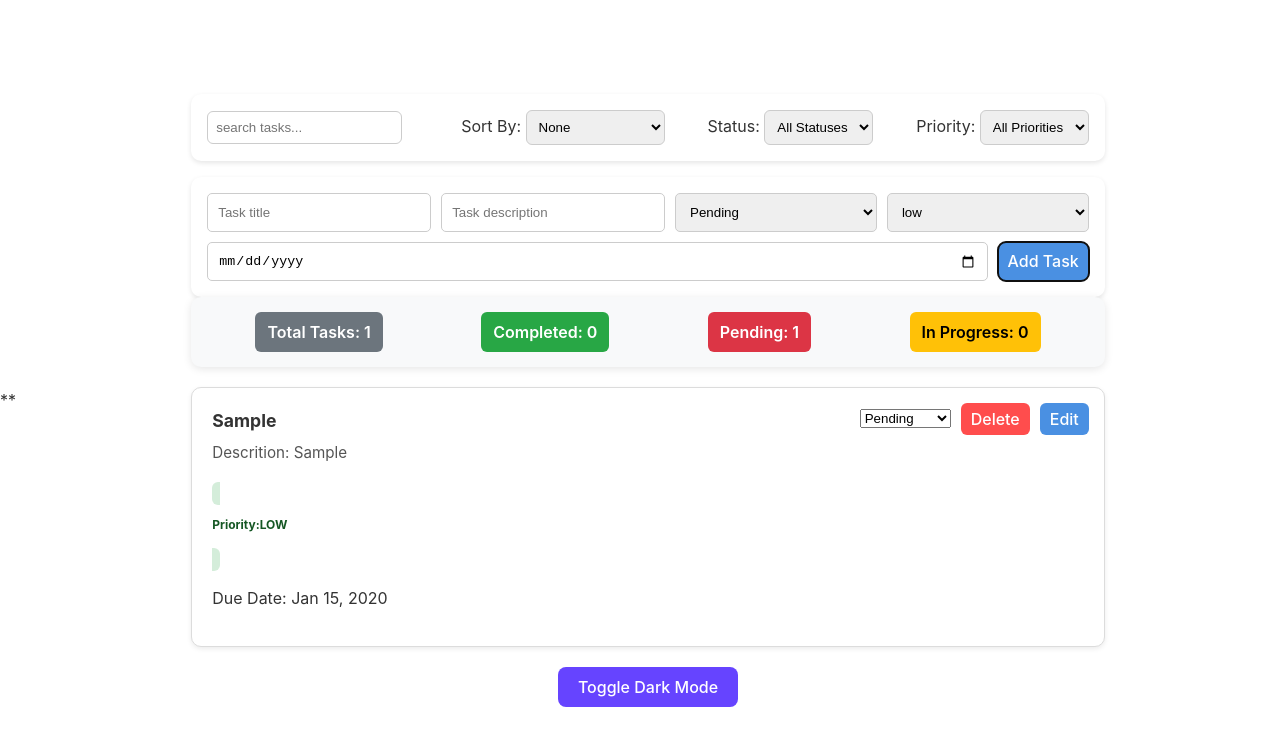
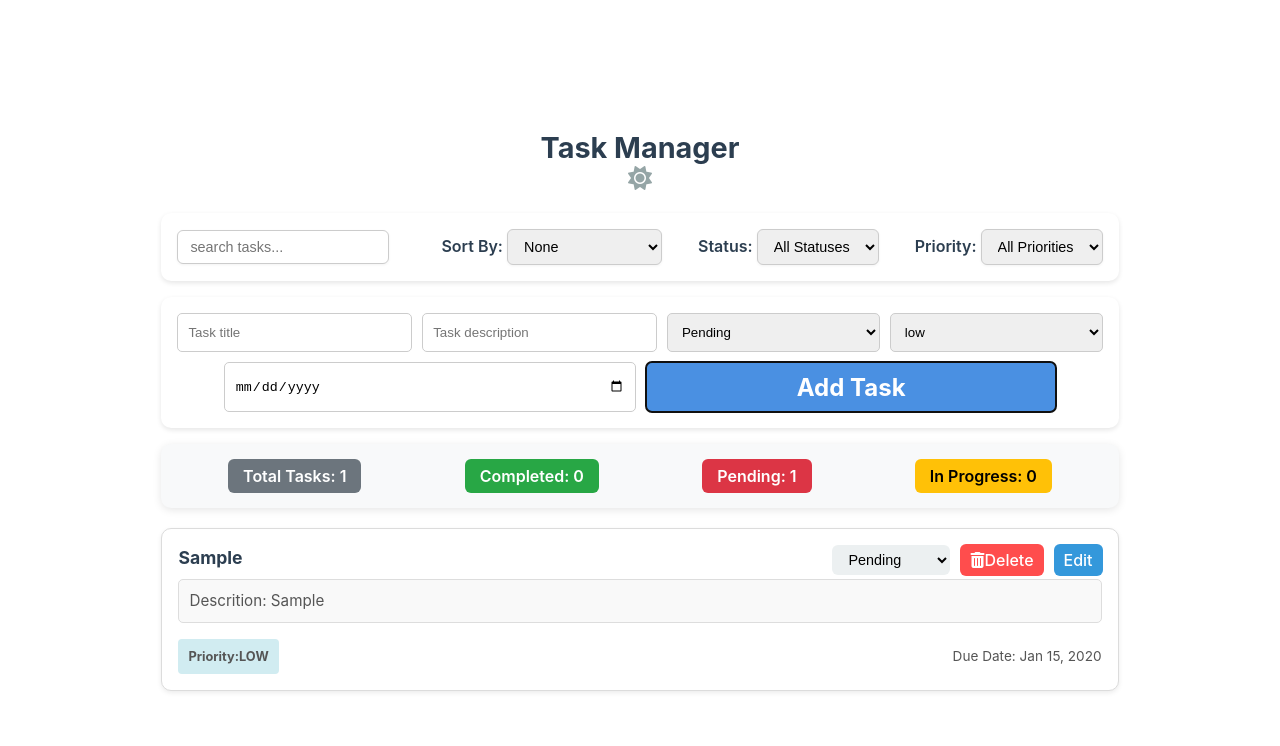
Before and after one commit to revathirao/-SBA-React-Dashboard-Application-, a React (Vite) app: page / in a window 1280 px wide. Both pictures are taken after typing "Sample", "Sample", "2020-01-15" into the empty fields and a click on the button "Add Task". Shown: the top 746 px of the page. Built offline with nearby package versions, Linux system fonts and the light colour scheme.

Commit message:
Added Css complete

```diff
--- a/index.html
+++ b/index.html
@@ -4,16 +4,13 @@
       <meta charset="UTF-8" />
       <link rel="icon" type="image/svg+xml" href="/vite.svg" />
       <link rel="stylesheet" href="App.css" />
-      **
       <link
          rel="stylesheet"
-         href="cdnjs.cloudflare.com"
-         integrity="sha512-SnH5WK+bZxgPHs44uWIX+LLJAJ9/2PkPKZ5QiAj6Ta86w+fsb2TkcmfRyVX3pBnMFcV7oQPJkl9QevSCWr3W6A=="
-         crossorigin="anonymous"
-         referrerpolicy="no-referrer" />
+         href="https://cdnjs.cloudflare.com/ajax/libs/font-awesome/6.5.0/css/all.min.css" />
       <meta name="viewport" content="width=device-width, initial-scale=1.0" />
       <title>taskmanager</title>
    </head>
+
    <body>
       <div id="root"></div>
       <script type="module" src="/src/main.tsx"></script>
--- a/src/App.css
+++ b/src/App.css
@@ -4,63 +4,15 @@
    padding: 2rem;
    text-align: center;
 }
-/* .dashboard-container {
-   padding: 20px;
-   max-width: 900px;
-   margin: 0 auto;
-}
 
-.task-list-item {
-   border: 1px solid #ccc;
-   padding: 10px;
-   margin-bottom: 10px;
-   border-radius: 5px;
-   transition: transform 0.2s;
-}
+/*GLOBAL STYLES*/
 
-.task-list-item:hover {
-   transform: scale(1.02);
-}
-
-body[data-theme="light"] {
-   background-color: #f9f9f9;
-   color: #333;
-}
-
-body[data-theme="dark"] {
-   background-color: #222;
-   color: #f9f9f9;
-}
-
-.task-list-item {
-   transition: all 0.3s ease;
-}
-
-.task-list-item-enter {
-   opacity: 0;
-   transform: translateY(-20px);
-}
-.task-list-item-enter-active {
-   opacity: 1;
-   transform: translateY(0);
-}
-.task-list-item-exit {
-   opacity: 1;
-   transform: translateY(0);
-}
-.task-list-item-exit-active {
-   opacity: 0;
-   transform: translateY(-20px);
-} */
-
-/* --------------------------------------
-   GLOBAL STYLES
----------------------------------------*/
 body {
    font-family: "Inter", sans-serif;
    margin: 0;
    padding: 0;
    color: #333;
+   transition: background-color 0.4s, color 0.4s ease;
 }
 
 .dashboard-container {
@@ -69,9 +21,24 @@ body {
    padding: 1rem;
 }
 
-/* --------------------------------------
-   FILTER BAR
----------------------------------------*/
+.app-header {
+   display: flex;
+   justify-content: space-between; /** NEW: Pushes the title and button to opposite ends **/
+   align-items: center; /** NEW: Vertically centers them **/
+   margin-bottom: 2rem; /** NEW: Adds space below the header before the filter bar **/
+   padding: 0 1rem; /** NEW: Ensures it aligns with your dashboard-container padding **/
+}
+
+h1 {
+   text-align: center;
+   margin-bottom: 0;
+   color: #2c3e50;
+   font-size: 1.8rem;
+   transition: color 0.4s ease;
+}
+
+/*   FILTER BAR*/
+
 .task-filter {
    background: white;
    padding: 1rem;
@@ -84,16 +51,29 @@ body {
    flex-wrap: wrap;
 }
 
+.task-filter label {
+   font-weight: 600;
+   color: #2c3e50;
+}
+
 .task-filter select,
 .task-filter input {
    padding: 8px;
    border-radius: 6px;
-   border: 1px solid #ccc;
+   border: 0.5px solid #ccc;
+   box-shadow: 0 1px 3px rgba(0, 0, 0, 0.05);
+   padding: 8px 12px;
+   cursor: pointer;
+   font-size: 0.9rem;
 }
 
-/* --------------------------------------
-   FORM STYLING
----------------------------------------*/
+.task-filter select:focus,
+.task-filter input:focus {
+   background-color: #eee;
+}
+
+/* FORM STYLING */
+
 .task-form {
    margin-top: 1rem;
    background: white;
@@ -112,28 +92,46 @@ body {
    border-radius: 5px;
    border: 1px solid #ccc;
 }
+.date-button-wrapper {
+   display: flex; /* side-by-side */
+   align-items: center; /* Aligns them vertically in the middle */
+   gap: 10px; /* Adds space between the date box and the button */
+   width: 90%;
+   margin: 0 auto;
+}
 
 .task-form button {
    background: #4a90e2;
    color: white;
    border: none;
    padding: 10px 18px;
-   border-radius: 8px;
+   padding: 25px;
+   border-radius: 6px;
    cursor: pointer;
    transition: 0.2s;
+   font-weight: bold;
+   font-size: 1.5rem;
+}
+
+.date-button-wrapper input,
+.task-form button {
+   flex: 1; /* both items grow equally to fill the space */
+   /* Ensure default width settings are not interfering*/
+   width: auto;
+   height: 50px; /* Set a specific, consistent height */
+   padding: 0 10px; /* padding- so content is centered vertically */
+   box-sizing: border-box;
 }
 
 .task-form button:hover {
-   background: #357ac8;
+   background: #365578 !important;
 }
 
-/* --------------------------------------
-   TASK ITEM CARD
----------------------------------------*/
+/* TASK ITEM SECTION */
+
 .task-item {
    background: white;
    border: 1px solid #dcdcdc;
-   border-radius: 10px;
    border-radius: 10px;
    padding: 1rem;
    margin-bottom: 1rem;
@@ -142,25 +140,74 @@ body {
    position: relative;
 }
 
-.task-item {
-   border: 1px solid #dcdcdc;
-   border-radius: 10px;
-   padding: 20px;
-   margin: 20px 0;
-   background: #fff;
-   position: relative; /* Key: Establishes context for absolute positioning */
-   /* Removed: display: flex; flex-direction: column; gap: 10px; */
-}
 .task-item h3 {
    margin: 0;
    font-size: 1.1rem;
+   font-weight: 700;
+   margin-bottom: 8px;
+   color: #2c3e50;
+   text-align: left;
 }
-/*
-.task-actions {
-   margin-top: 10px;
+
+.task-item p {
+   margin: 4px 0;
+   color: #555;
+   text-align: left;
+}
+
+.task-description {
+   margin-top: 1rem;
+   font-size: 0.95rem; /* Makes the text slightly smaller than the default body text */
+   color: #555; /* A slightly softer color for light mode */
+   line-height: 1.4; /* Improves readability */
+   /*  box appearance */
+   padding: 10px;
+   border: 1px solid #ddd; /* A subtle border color */
+   background-color: #f9f9f9;
+   border-radius: 5px;
+   max-height: 100px; /*limits the height of the box (adds scrollbar if overflow) */
+   overflow-y: auto; /* adds a vertical scrollbar if content exceeds max-height */
+}
+
+.task-details-bottom {
    display: flex;
-   justify-content: space-between;
-} */
+   justify-content: space-between; /* Pushes priority to the left, date to the right */
+   align-items: center;
+   margin-top: 1rem;
+}
+
+.priority-badge {
+   padding: 4px 10px;
+   border-radius: 4px;
+   font-size: 0.8rem;
+   font-weight: bold;
+   display: inline-block;
+   text-transform: capitalize;
+}
+
+/* Color coding for priority levels */
+
+.priority-badge.low {
+   background-color: #d1ecf1; /* Light blue */
+   color: #0c5460;
+}
+
+.priority-badge.medium {
+   background-color: #ffeeba; /* Light yellow/orange */
+   color: #856404;
+}
+
+.priority-badge.high {
+   background-color: #f8d7da; /* Light red/pink */
+   color: #721c24;
+}
+
+.task-due-date {
+   margin-top: 0.5rem; /* Adjust margin above the due date */
+   margin-bottom: 0; /* Remove bottom margin */
+   font-size: 0.85rem;
+   color: #666; /* Optional: Make the text slightly lighter */
+}
 
 .task-actions {
    position: absolute; /* Key: Positions this element relative to the .task-item */
@@ -172,6 +219,34 @@ body {
    gap: 10px; /* Adds space between the select dropdown and the button */
 }
 
+.task-status-select {
+   border: none;
+   padding: 6px 12px;
+   border-radius: 6px;
+   background-color: #ecf0f1; /* Light gray background */
+   cursor: pointer;
+   font-size: 0.9rem;
+}
+
+.task-status-select:focus {
+   outline: none;
+   background-color: #dcdcdc;
+}
+
+.edit-btn {
+   background: #3498db; /* A nice blue color */
+   color: white;
+   padding: 6px 10px;
+   border: none;
+   border-radius: 6px;
+   cursor: pointer;
+   transition: 0.2s;
+}
+
+.edit-btn:hover {
+   background: #2980b9;
+}
+
 .delete-btn {
    background: #ff4d4d;
    color: white;
@@ -181,96 +256,86 @@ body {
    cursor: pointer;
 }
 
-/* .delete-btn:hover {
-   background: #e60000;
+.delete-btn:hover {
+   background: #e74c3c;
+}
+
+/*------------ TASK STATS------------------- */
+
+.task-stats {
+   display: flex;
+   justify-content: space-around;
+   background: #f8f9fa;
+   padding: 15px;
+   border-radius: 10px;
+   margin-top: 1rem;
+   margin-bottom: 20px;
+   font-size: 16px;
+   font-weight: 600;
+   box-shadow: 0 2px 8px rgba(0, 0, 0, 0.1);
+}
+
+.task-stats p {
+   padding: 5px 15px;
+   border-radius: 6px;
+   margin: 0 5px;
+   display: inline-block; /* Ensures padding and margins work correctly** */
+   text-align: center;
+}
+/* Colors -TASK STATS */
+
+.task-stats p:nth-child(1) {
+   background: #6c757d;
+   color: white;
+} /* Total */
+
+.task-stats p:nth-child(2) {
+   background: #28a745;
+   color: white;
+} /* Completed */
+
+.task-stats p:nth-child(3) {
+   background: #dc3545;
+   color: white;
+} /* Pending */
+
+.task-stats p:nth-child(4) {
+   background: #ffc107;
+   color: black;
+} /* In progress */
+
+/* THEME tOGGLE BUTTON */
+
+/* .theme-toggle-btn { */
+/* margin-top: 0; */
+/* padding: 10px 20px;
+   background: #6644ff;
+   color: white;
+   border: none;
+   border-radius: 8px;
+   cursor: pointer;
+   box-shadow: 0 2px 5px rgba(102, 68, 255, 0.4);
+   transition: background-color 0.2s, box-shadow 0.2s;
 } */
 
-/* --------------------------------------
-   PRIORITY BADGES
----------------------------------------*/
-.task-priority {
-   padding: 4px 8px;
-   border-radius: 6px;
-   font-weight: bold;
-   display: inline-block;
-   font-size: 0.85rem;
+/* --- The Beautified Icon Theme Toggle Button Styles --- */
+.theme-toggle-btn {
+   /* MODIFIED: Making it a subtle, icon-focused button */
+   background: none; /* No background needed */
+   color: #95a5a6; /* A neutral gray that works in both light and dark modes */
+   border: none;
+   padding: 0; /* No padding needed around the icon itself */
+   cursor: pointer;
+   font-size: 1.5rem; /* Makes the icon a good size */
+   transition: color 0.3s ease; /* Smooth color change on hover/theme */
 }
 
-/* .task-priority.low {
-   background: #d4f7d4;
-   color: #2d7a32;
+.theme-toggle-btn:hover {
+   background: #5936d9;
 }
 
-.task-priority.medium {
-   background: #fff4cc;
-   color: #b8860b;
-}
+/* DARK MODE */
 
-.task-priority.high {
-   background: #ffe0e0;
-   color: #b30000;
-} */
-
-.task-priority.low {
-   **background: transparent !important; /* Changed from #d4f7d4 */**
-   color: #2d7a32;
-}
-
-.task-priority.medium {
-   **background: transparent !important; /* Changed from #fff4cc */**
-   color: #b8860b;
-}
-
-.task-priority.high {
-   **background: transparent !important; /* Changed from #ffe0e0 */**
-   color: #b30000;
-}
-
-.priority-badge {
-   padding: 4px 8px;
-   border-radius: 6px;
-   font-size: 0.75rem;
-   font-weight: bold;
-   border: none;
-   /* border-radius: 10px; */
-}
-
-.priority-badge.low {
-   background-color: #d4edda;
-   color: #155724;
-}
-
-.priority-badge.medium {
-   background-color: #fff3cd;
-   color: #856404;
-}
-
-.priority-badge.high {
-   background-color: #f8d7da;
-   color: #721c24;
-}
-
-/* --------------------------------------
-   DARK MODE
----------------------------------------*/
-/* body.dark {
-   background: #1c1c1c;
-   color: white;
-}
-
-body.dark .task-item,
-body.dark .task-form,
-body.dark .task-filter {
-   background: #2d2d2d;
-   box-shadow: none;
-}
-
-body.dark input,
-body.dark select {
-   background: #444;
-   color: white;
-   border: 1px solid #666;
-} */
 body[data-theme="dark"] {
    background: #1c1c1c;
    color: white;
@@ -278,9 +343,16 @@ body[data-theme="dark"] {
 
 body[data-theme="dark"] .task-item,
 body[data-theme="dark"] .task-form,
-body[data-theme="dark"] .task-filter {
+body[data-theme="dark"] .task-filter,
+body[data-theme="dark"] .task-stats {
    background: #2d2d2d;
    box-shadow: none;
+}
+
+body[data-theme="dark"] h1,
+body[data-theme="dark"] .task-filter label,
+body[data-theme="dark"] .task-item h3 {
+   color: #ecf0f1; /* Ensures titles and labels are light colored in dark mode */
 }
 
 body[data-theme="dark"] input,
@@ -291,98 +363,17 @@ body[data-theme="dark"] select {
 }
 
 body[data-theme="dark"] .task-description {
-   color: #ccc; /* Changes the text color for better contrast in dark mode */
+   color: #ccc;
+   background-color: #3a3a3a; /* Darker background for the box */
+   /* border-color: #555; Slightly lighter border for contrast */
+   border: 1px solid #666;
 }
 
-/* --------------------------------------
-   THEME BUTTON
----------------------------------------*/
-.theme-toggle-btn {
-   /* margin-top: 2rem; */
-   margin-top: 0;
-
-   padding: 10px 20px;
-   background: #6644ff;
-   color: white;
-   border: none;
-   border-radius: 8px;
-   cursor: pointer;
+body[data-theme="dark"] h1 {
+   color: #ecf0f1; /* Bright white for dark mode title */
 }
 
-.theme-toggle-btn:hover {
-   background: #5936d9;
+body[data-theme="dark"] select option {
+   background: #444; /* Dark background for the option list */
+   color: white; /* White text for contrast */
 }
-.task-description {
-   margin-top: 0.5rem; /* Adds a small space above the description */
-   margin-bottom: 1rem; /* Adds space below it before the priority badge */
-   font-size: 0.95rem; /* Makes the text slightly smaller than the default body text */
-   color: #555; /* A slightly softer color for light mode */
-   line-height: 1.4; /* Improves readability */
-}
-
-.task-stats {
-   display: flex;
-   justify-content: space-around;
-   background: #f8f9fa;
-   padding: 15px;
-   border-radius: 10px;
-   margin-bottom: 20px;
-   font-size: 16px;
-   font-weight: 600;
-   box-shadow: 0 2px 8px rgba(0, 0, 0, 0.1);
-}
-
-.task-stats p {
-   margin: 0;
-   padding: 8px 12px;
-   border-radius: 6px;
-}
-
-.task-form button,
-.delete-btn,
-.edit-btn {
-   display: flex;
-   justify-content: center;
-   align-items: center;
-   padding: 6px 10px; /* Reduces vertical padding slightly for icons */
-}
-
-/* Add style for the edit button since you didn't have one before */
-.edit-btn {
-   background: #4a90e2;
-   color: white;
-   border: none;
-   border-radius: 6px;
-   cursor: pointer;
-   transition: 0.2s;
-}
-
-.delete-btn {
-   background: #ff4d4d; /* Ensures delete button is red */
-   color: white;
-   /* ... other styles ... */
-}
-
-/* .edit-btn {
-   /* background: #4a90e2; Ensures edit button is blue */
-   /* color: white;
-
-} */
-
-/* Colors */
-.task-stats p:nth-child(1) {
-   background: #6c757d;
-   color: white;
-} /* Total */
-.task-stats p:nth-child(2) {
-   background: #28a745;
-   color: white;
-} /* Completed */
-.task-stats p:nth-child(3) {
-   background: #dc3545;
-   color: white;
-} /* Pending */
-.task-stats p:nth-child(4) {
-   background: #ffc107;
-   color: black;
-} /* In progress */
--- a/src/App.tsx
+++ b/src/App.tsx
@@ -11,97 +11,12 @@ import type {
 } from "./types";
 import "./App.css";
 
-// export default function App() {
-//    // Get theme + toggle function from utility
-//    const { theme: initialTheme, toggleTheme: toggleThemeFromUtils } =
-//       setupTheme();
-
-//    // Local state inside App
-//    const [theme, setTheme] = useState<Theme>(initialTheme);
-
-//    // App wrapper for toggling
-//    const handleToggleTheme = () => {
-//       const newTheme = toggleThemeFromUtils();
-//       setTheme(newTheme);
-//    };
-
-//    // State to hold tasks/Load task  from loacl storage if available
-//    const [tasks, setTasks] = useState<Task[]>(() => {
-//       const saved = localStorage.getItem("tasks");
-//       return saved ? JSON.parse(saved) : [];
-//    });
-
-//    const [filters, setFilters] = useState<TaskFilterOptions>(() => {
-//       // Get saved filters from localStorage
-//       const saved = localStorage.getItem("filters");
-
-//       // If found, parse and return it; otherwise, return default values
-//       return saved
-//          ? JSON.parse(saved)
-//          : { status: "all", priority: "all", search: "", sortBy: "none" };
-//    });
-//    // console.log("App.tsx rendering. Current sortBy value:", filters.sortBy);
-
-//    // Save tasks to localStorage whenever they change
-//    useEffect(() => {
-//       localStorage.setItem("tasks", JSON.stringify(tasks));
-//    }, [tasks]);
-
-//    // Save filters to localStorage whenever they change
-//    useEffect(() => {
-//       localStorage.setItem("filters", JSON.stringify(filters));
-//    }, [filters]);
-
-//    // Function to add a task
-//    const handleAddTask = (taskData: TaskFormData) => {
-//       const newTask: Task = {
-//          id: Date.now().toString(), // simple unique ID
-//          title: taskData.title,
-//          description: taskData.description,
-//          dueDate: taskData.dueDate,
-//          priority: taskData.priority,
-//          status: taskData.status,
-//       };
-//       setTasks([...tasks, newTask]);
-//    };
-
-//    //Function to delete a task
-//    const handleDeleteTask = (id: string) => {
-//       setTasks(tasks.filter((t) => t.id !== id));
-//    };
-
-//    const handleUpdateTask = (updated: Task) => {
-//       setTasks(tasks.map((t) => (t.id === updated.id ? updated : t)));
-//    };
-
-//    //Function to change status of a task
-//    const handleStatusChange = (taskId: string, newStatus: TaskStatus) => {
-//       setTasks(
-//          tasks.map((t) => (t.id === taskId ? { ...t, status: newStatus } : t))
-//       );
-//    };
-
-//    return (
-//       <div>
-//          <Dashboard
-//             tasks={tasks}
-//             filters={filters}
-//             onChangeFilters={setFilters}
-//             onAddTask={handleAddTask}
-//             onDelete={handleDeleteTask}
-//             onStatusChange={handleStatusChange}
-//             onUpdateTask={handleUpdateTask}
-//             theme={theme}
-//             onToggleTheme={handleToggleTheme}
-//          />
-//       </div>
-//    );
-// }
-
 export default function App() {
+   // Initialize theme settings using a utility function which handles localStorage/defaults.
    const { theme: initialTheme, toggleTheme: toggleThemeFromUtils } =
       setupTheme();
 
+   // State hook to manage the current theme (light/dark).
    const [theme, setTheme] = useState<Theme>(initialTheme);
 
    const handleToggleTheme = () => {
@@ -116,13 +31,12 @@ export default function App() {
    const [tasks, setTasks] = useState<Task[]>(
       savedTasks ? JSON.parse(savedTasks) : []
    );
+
    const [filters, setFilters] = useState<TaskFilterOptions>(
       savedFilters
          ? JSON.parse(savedFilters)
          : { status: "all", priority: "all", search: "", sortBy: "none" }
    );
-
-   // console.log("App.tsx rendering. Current sortBy value:", filters.sortBy);
 
    // Add Task
    const handleAddTask = (taskData: TaskFormData) => {
@@ -134,6 +48,7 @@ export default function App() {
          priority: taskData.priority,
          status: taskData.status,
       };
+
       const updatedTasks = [...tasks, newTask];
       setTasks(updatedTasks);
       // Save immediately
@@ -172,7 +87,6 @@ export default function App() {
    };
 
    return (
-      <div>
       <Dashboard
          tasks={tasks}
          filters={filters}
@@ -184,6 +98,5 @@ export default function App() {
          theme={theme}
          onToggleTheme={handleToggleTheme}
       />
-      </div>
    );
 }
--- a/src/components/Dashboard/Dashboard.tsx
+++ b/src/components/Dashboard/Dashboard.tsx
@@ -28,7 +28,6 @@ export function Dashboard({
    onUpdateTask,
    onToggleTheme,
 }: DashboardWithFiltersProps) {
-
    const [editingTask, setEditingTask] = useState<Task | null>(null);
 
    const handleEditTask = (updated: TaskFormData) => {
@@ -66,6 +65,15 @@ export function Dashboard({
 
    return (
       <div className={`dashboard-container ${theme}`}>
+         <div className="header-container" style={{ padding: "20px" }}>
+            <h1>Task Manager</h1>
+            {/* Theme toggle */}
+            <button onClick={onToggleTheme} className="theme-toggle-btn">
+               <i className="fas fa-sun"></i>{" "}
+               {/* This icon changes based on theme state */}
+               {/* Toggle {theme === "light" ? "Dark" : "Light"} Mode */}
+            </button>
+         </div>
          {/* Top section: Filters + Add/Edit Form */}
          <div className="Top-of-Dashboard">
             {/* Task filter */}
@@ -96,11 +104,6 @@ export function Dashboard({
                onDelete={onDelete}
                onEditTask={(task) => setEditingTask(task)}
             />
-
-            {/* Theme toggle */}
-            <button onClick={onToggleTheme} className="theme-toggle-btn">
-               Toggle {theme === "light" ? "Dark" : "Light"} Mode
-            </button>
          </div>
       </div>
    );
--- a/src/components/TaskForm/TaskForm.tsx
+++ b/src/components/TaskForm/TaskForm.tsx
@@ -115,7 +115,9 @@ export function TaskForm({ onAddTask, task, onEditTask }: TaskFormProps) {
          </select>
 
          {/* DUE DATE */}
+         <div className="date-button-wrapper">
             <input
+               className="due-date-input"
                name="dueDate"
                type="date"
                value={formData.dueDate}
@@ -124,6 +126,7 @@ export function TaskForm({ onAddTask, task, onEditTask }: TaskFormProps) {
 
             {/* SUBMIT BUTTON */}
             <button type="submit">{task ? "Update Task" : "Add Task"}</button>
+         </div>
       </form>
    );
 }
--- a/src/components/TaskList/TaskItem.tsx
+++ b/src/components/TaskList/TaskItem.tsx
@@ -36,7 +36,6 @@ export function TaskItem({
    const handleDelete = () => {
       onDelete(task.id);
    };
-   console.log(task.dueDate, typeof task.dueDate);
 
    /*
     * The component renders a list item (li) for the task.
@@ -49,16 +48,30 @@ export function TaskItem({
    return (
       <li className="task-item">
          <h3> {task.title}</h3>
-         {/* Render description */}
+
+         {/* Description */}
          <p className="task-description">Descrition: {task.description}</p>
-         {/* PRIORITY*/}
-         <span className={`priority-badge ${task.priority}`}>
-            {/* {task.priority.toUpperCase()} */}
-            <p>Priority:{task.priority.toUpperCase()} </p>
-         </span>
+
+         <div className="task-details-bottom">
+            {/* PRIORITY*/}
+            <span
+               // id="task-prority-due"
+               className={`priority-badge ${task.priority}`}>
+               {/* {task.priority.toUpperCase()} */}
+               <p>Priority:{task.priority.toUpperCase()} </p>
+            </span>
+            {/* DUE DATE */}
+            <p className="task-due-date">
+               Due Date: {dateFormating(task.dueDate)}
+            </p>
+         </div>
          <div className="task-actions">
             {/* Dropdown to change task status */}
-            <select value={task.status} onChange={handleStatusSelect}>
+            <select
+               value={task.status}
+               onChange={handleStatusSelect}
+               className="task-status-select">
+
                <option value="pending">Pending</option>
                <option value="in-progress">In Progress</option>
                <option value="completed">Completed</option>
@@ -84,7 +97,7 @@ export function TaskItem({
                <i className="fas fa-edit"></i>
             </button> */}
          </div>
-         <p>Due Date: {dateFormating(task.dueDate)}</p>
+         {/* <p id="task-prority-due" className="task-due-date"> */}
       </li>
    );
 }
```
Lines whose indentation alone changed are shown as unchanged.
